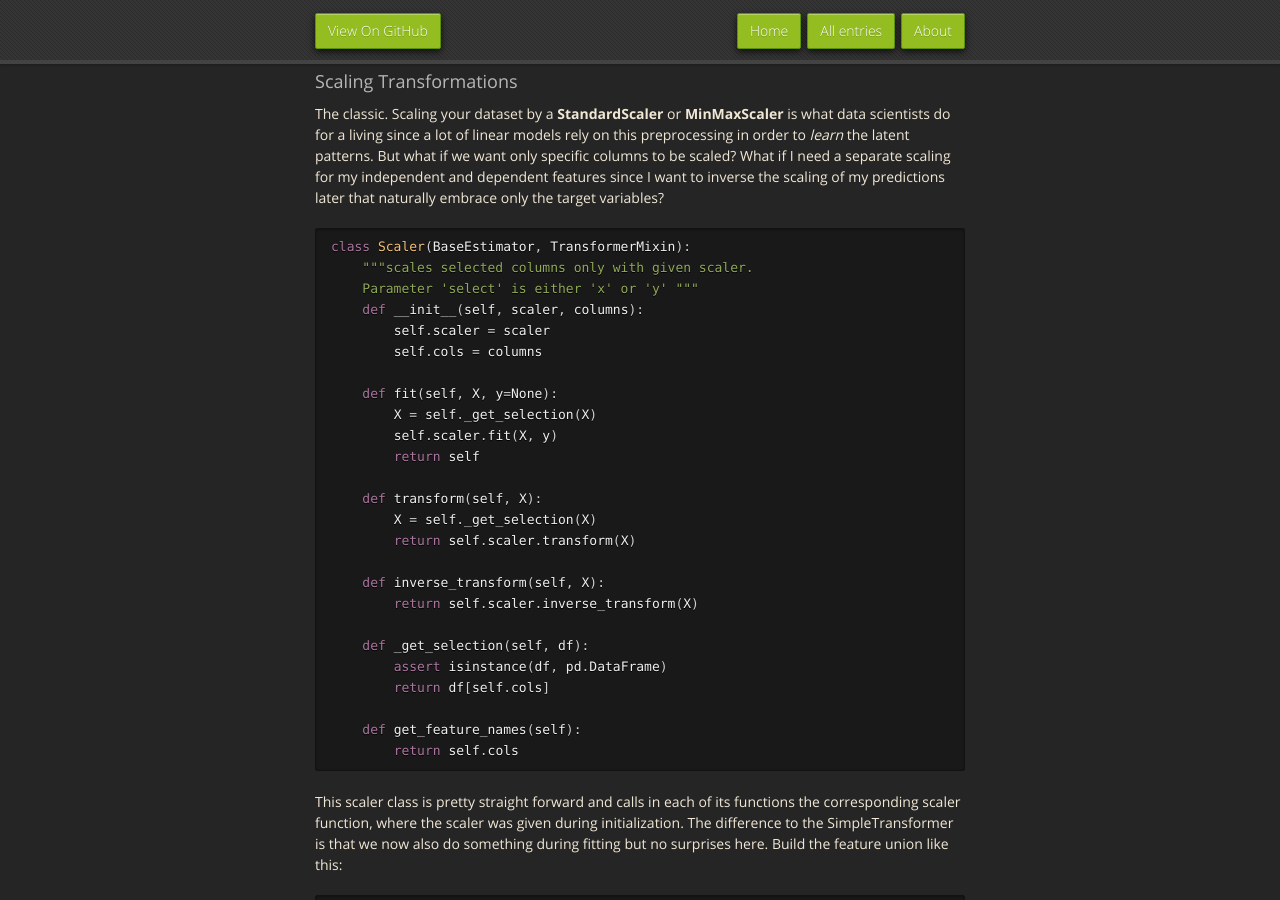
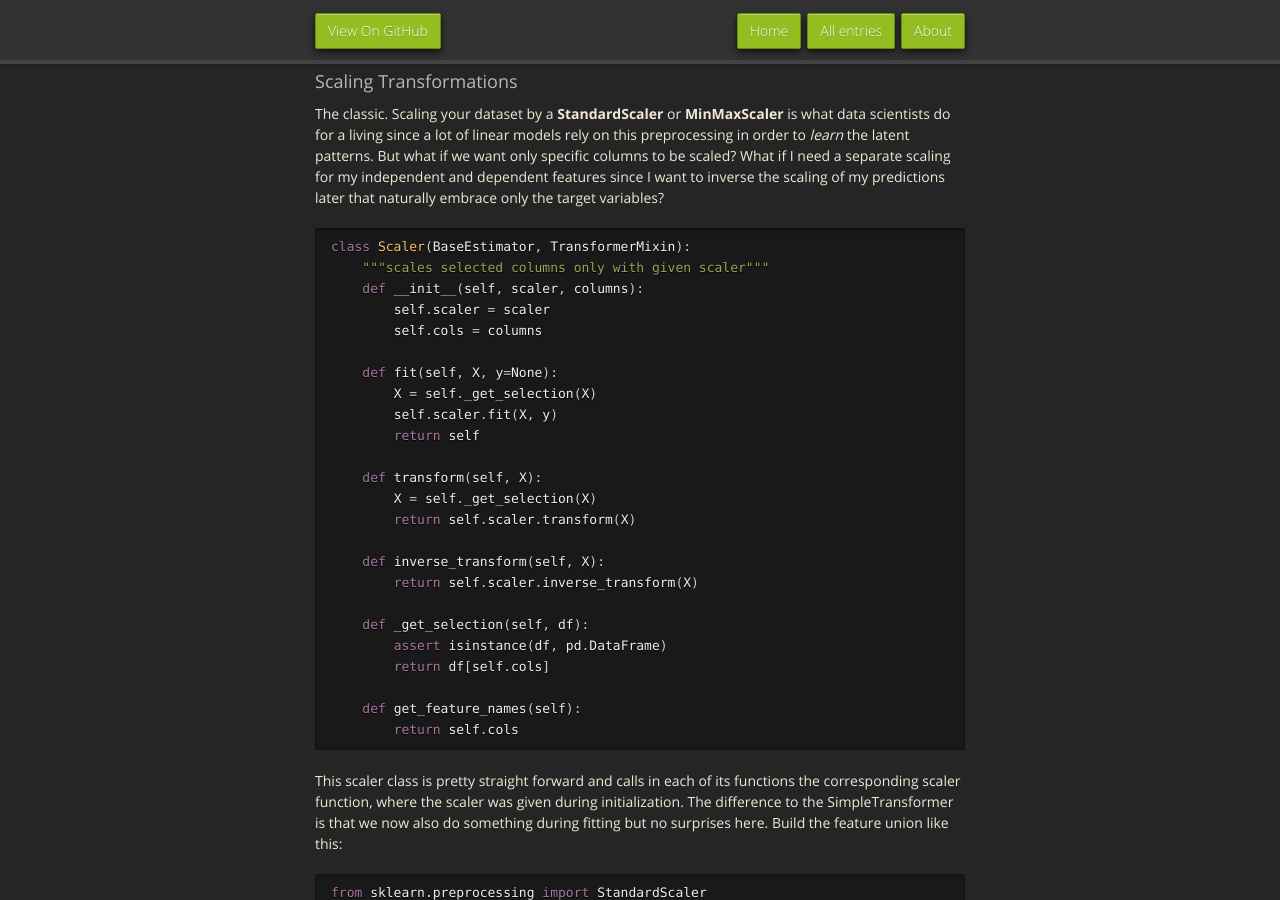
Before and after one commit to wkirgsn/wkirgsn.github.io, a Jekyll site: the page built from _posts/2018-02-15-pandas-pipelines.md, in a window 1280 px wide and 900 px high, scrolled down 3280 px. Built offline with Jekyll 4.4.1, drawn with Linux system fonts in a browser that asks for light colours; nearby versions of some CDN libraries.

````diff
--- a/_posts/2018-02-15-pandas-pipelines.md
+++ b/_posts/2018-02-15-pandas-pipelines.md
@@ -140,8 +140,7 @@ What if I need a separate scaling for my independent and dependent features sinc
 
 ```py
 class Scaler(BaseEstimator, TransformerMixin):
-    """scales selected columns only with given scaler.
-    Parameter 'select' is either 'x' or 'y' """
+    """scales selected columns only with given scaler"""
     def __init__(self, scaler, columns):
         self.scaler = scaler
         self.cols = columns
````
